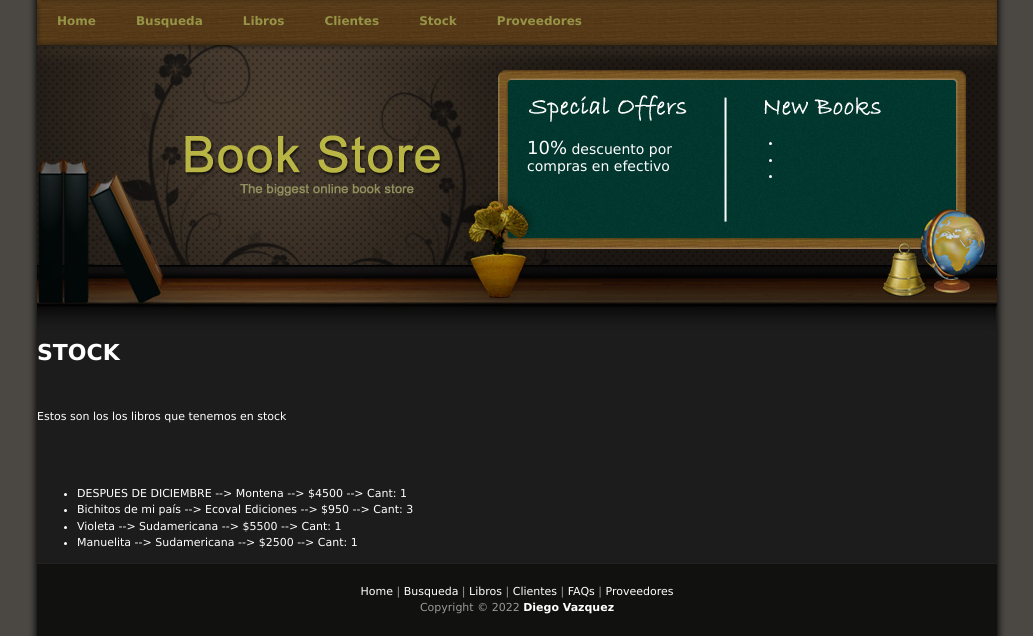
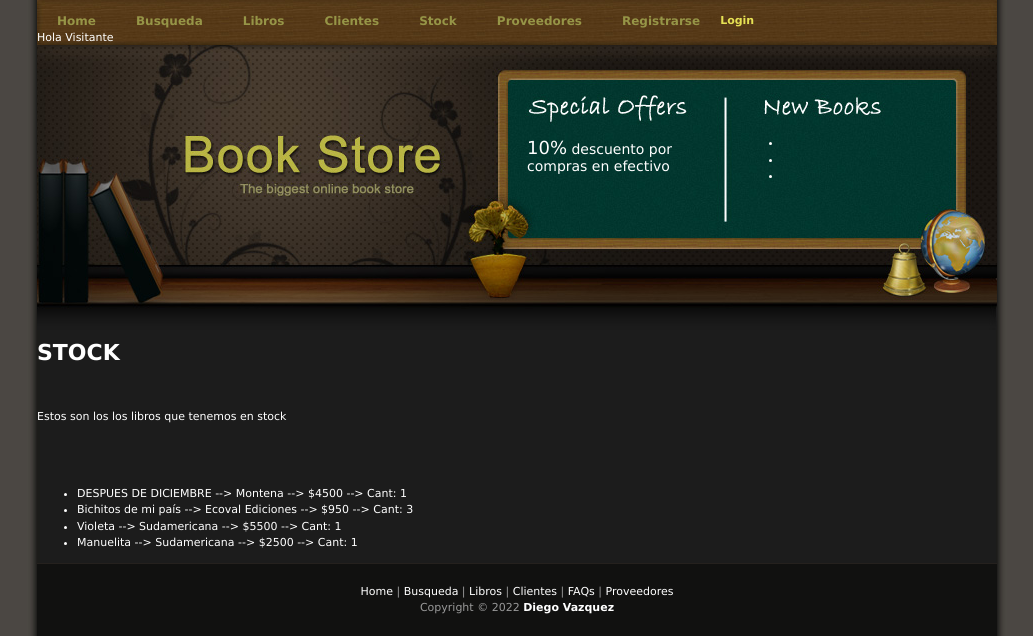
Before and after one commit to diegovazquezok/entrega1_vazquez, a Django app: page /libreria/stock/ in a window 1280 px wide. Shown: the top 636 px of the page, without its empty margins (123-1156 px from the left). Run offline with Django 4.2, Linux system fonts and the light colour scheme; data comes from the database, SQL or seed files in the repository.

Commit message:
se agrega login al html base

```diff
--- a/AppLibreria/templates/AppLibreria/base.html
+++ b/AppLibreria/templates/AppLibreria/base.html
@@ -20,6 +20,20 @@
             <li><a href="{% url 'stock' %}">Stock</a></li>
             <li><a href="#"></a></li>
             <li><a href="{% url 'proveedores' %}">Proveedores</a></li>
+            <li><a href="#">Registrarse</a></li>
+
+            {% if request.user.is_authenticated %}
+                <a class="btn btn-primary" href="#">Logout</a>
+                <p class="small text-muted mb-4 mb-lg-0">Hola {{request.user.username}}!</p>
+                <img src="{{imagen_url}}" style="max-width: 55px;">
+            {% else %}
+                <a class="btn btn-primary" href="#">Login</a>
+                <p class="small text-muted mb-4 mb-lg-0">Hola Visitante</p>
+
+            {% endif %}
+
+
+
     	</ul>
     </div> <!-- end of menu -->
 
```
